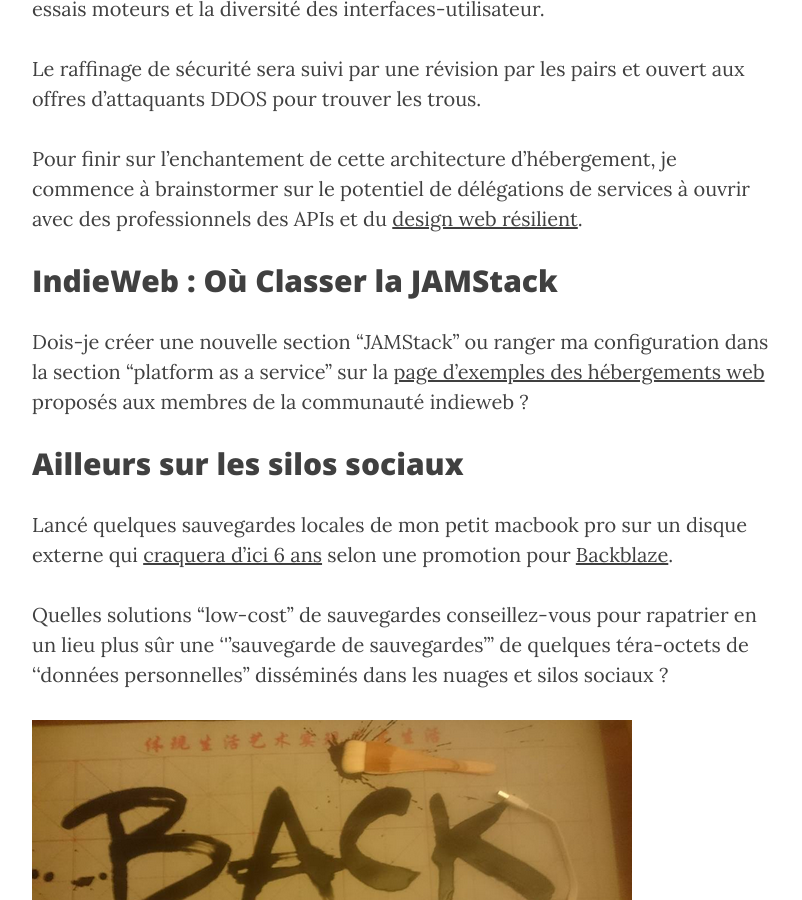
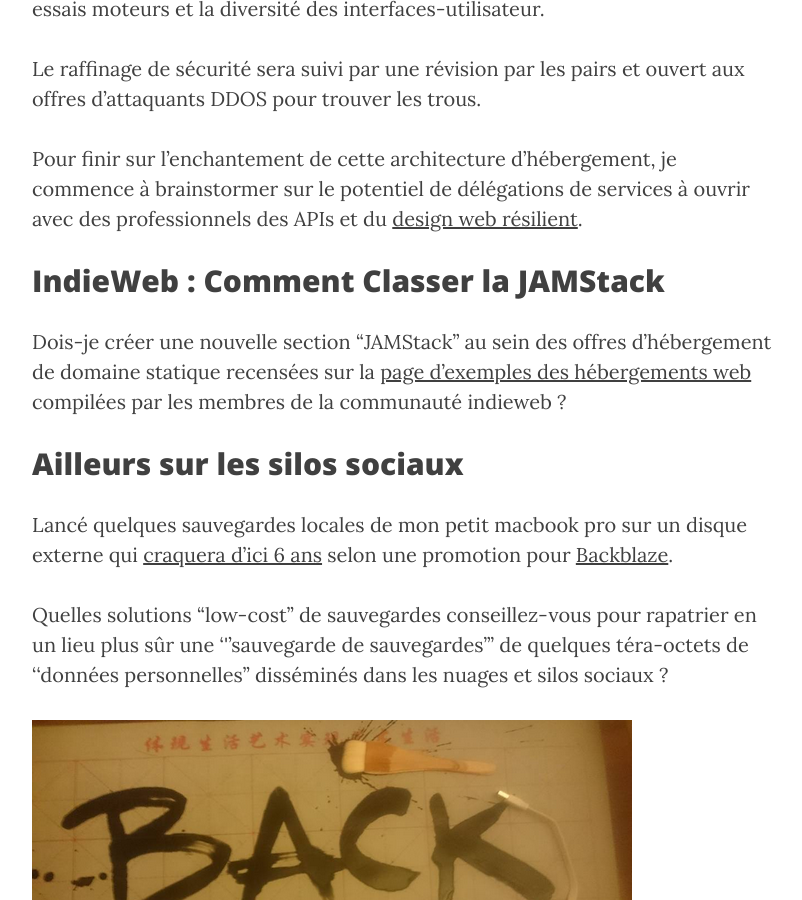
Before and after one commit to ChristopheDucamp/xtof-clean-blog, a Jekyll site: the page built from _posts/2016-12-30-sauvegarde-2017.markdown, in a window 1280 px wide and 900 px high, scrolled down 1278 px. Shown: the whole window, without its empty margins (233-1035 px from the left). Built offline with Jekyll 4.4.1, drawn with Linux system fonts in a browser that asks for light colours; nearby versions of some CDN libraries; comment, search, counter and statistics services are not loaded.

Commit message:
Updated Sauvegarde 2017

```diff
--- a/_posts/2016-12-30-sauvegarde-2017.markdown
+++ b/_posts/2016-12-30-sauvegarde-2017.markdown
@@ -32,9 +32,9 @@ Le raffinage de sécurité sera suivi par une révision par les pairs et ouvert
 
 Pour finir sur l'enchantement de cette architecture  d'hébergement, je commence à brainstormer sur le potentiel de délégations de services à ouvrir avec des professionnels des APIs et du [design web résilient](https://resilientwebdesign.com).
 
-## IndieWeb : Où Classer la JAMStack
+## IndieWeb : Comment Classer la JAMStack
 
-Dois-je créer une nouvelle section "JAMStack" ou ranger ma configuration dans la section "platform as a service" sur la [page d'exemples des hébergements web](https://indieweb.org/web_hosting#Platform_as_Service) proposés aux membres de la communauté indieweb ?
+Dois-je créer une nouvelle section "JAMStack" au sein des offres d'hébergement de domaine statique recensées sur la [page d'exemples des hébergements web](https://indieweb.org/web_hosting) compilées par les membres de la communauté indieweb ?
 
 
 ## Ailleurs sur les silos sociaux
```
